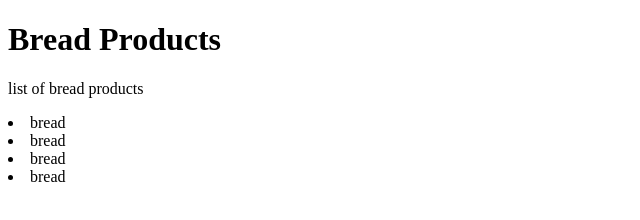
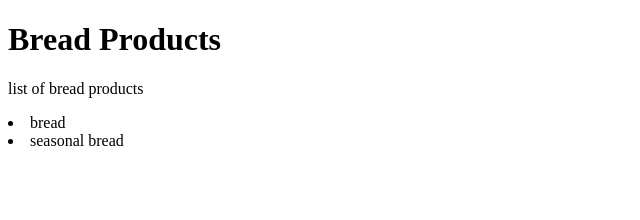
Before and after one commit to TochiOkeke/com.bread.demo, a plain HTML site: page WebContent/index.html in a window 1280 px wide. Shown: the whole page, without its empty margins (0-640 px from the left). Drawn offline with Linux system fonts and the light colour scheme.

Commit message:
added seasonal bread

```diff
--- a/WebContent/index.html
+++ b/WebContent/index.html
@@ -8,8 +8,7 @@
 <h1> Bread Products </h1>
 <p> list of bread products </p>
  <li> bread  </li>
- <li> bread  </li>
- <li> bread  </li>
- <li> bread  </li>
+ <li> seasonal bread  </li>
+
 </body>
 </html>
```
